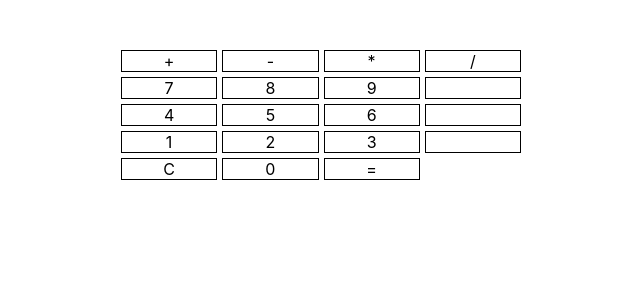
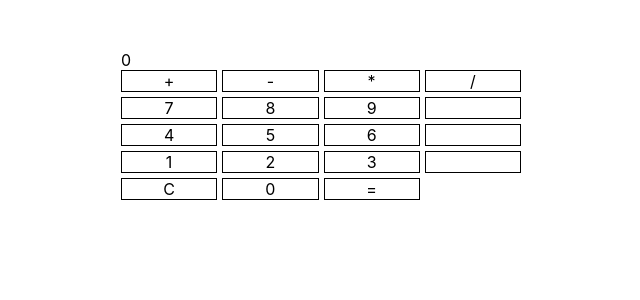
Before and after one commit to christina-ml/react-calculator-in-class, a React (Create React App) app: page / in a window 1280 px wide. Shown: the top 300 px of the page, without its empty margins (319-959 px from the left). Built offline with nearby package versions, Linux system fonts and the light colour scheme.

Commit message:
added width to both the display & keypad, by putting it in the parent container of calc-container

```diff
--- a/src/App.css
+++ b/src/App.css
@@ -1,9 +1,12 @@
+#calc-container {
+  width: 400px;
+  margin: 50px auto;
+}
+
 #keypad-container {
   display: grid;
   grid-template-columns: repeat(4, 1fr);
   grid-gap: 5px;
-  width: 400px;
-  margin: 50px auto;
 }
 
 .calc-button {
--- a/src/App.js
+++ b/src/App.js
@@ -29,6 +29,9 @@ function App() {
 
   return (
     <div id="calc-container">
+      <div id="display">
+        {0}
+      </div>
       <div id="keypad-container">
         { buttonArr }
       </div>
@@ -45,4 +48,5 @@ export default App;
 - re-arrange the button objects. Can even add a button that's a space in between the buttons. OR grid areas (more complicated).
 - can go back later, delete the spaces, and re-arrange a different way.
 - add styling to the actual buttons themselves.
+- Make calc-container, and a div inside for the `display`
 */
```
